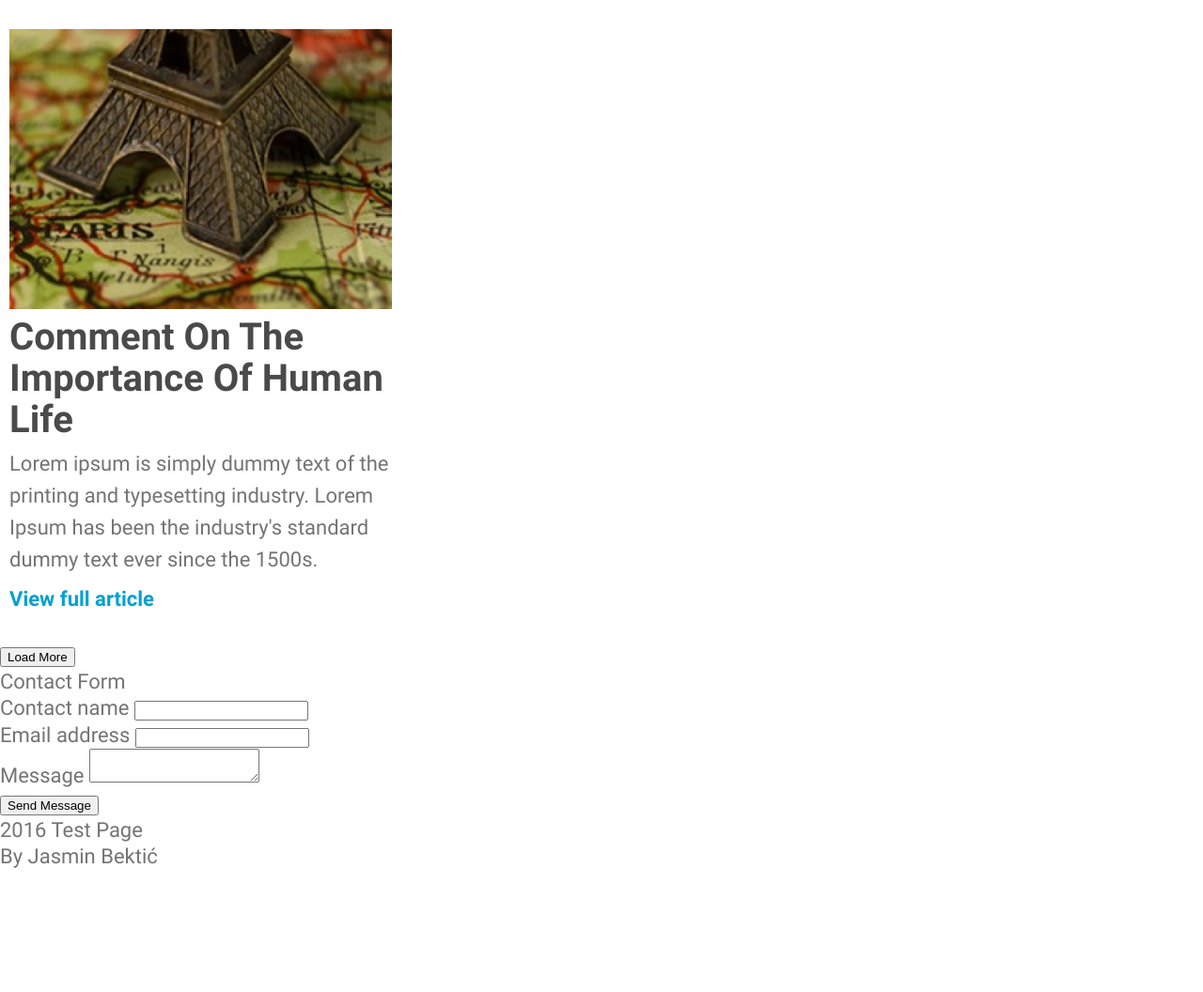
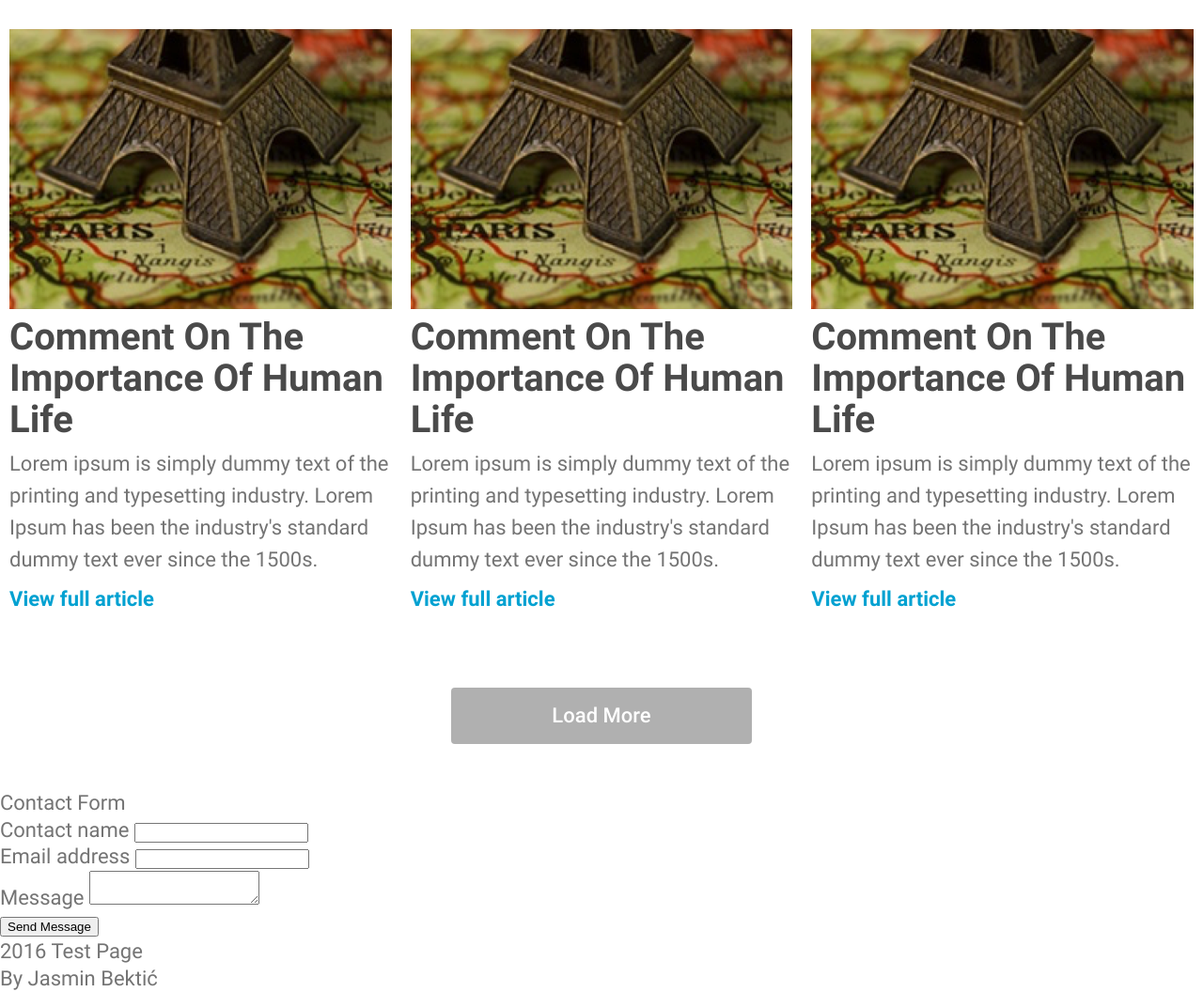
Before and after one commit to Jaskio/landing_page, a website: page index.html in a window 1280 px wide. Shown: the part 1200-2256 px from the top of the page at 94% size. Before the commit the page ends 2127 px from the top, so only its background shows below. Drawn offline with nearby package versions, Linux system fonts and the light colour scheme.

Commit message:
load button stylized

```diff
--- a/index.html
+++ b/index.html
@@ -146,6 +146,40 @@
                         <a href="">View full article</a>
                     </div>
                 </div>
+                <div class="gridItem">
+                    <div class="gridItemImage">
+                        <img src="assets/images/content-image.png" alt="Tower">
+                    </div>
+                    <div class="gridItemTitle">
+                        <h2>Comment On The Importance Of Human Life</h2>
+                    </div>
+                    <div class="gridItemInfo">
+                        <p>
+                            Lorem ipsum is simply dummy text of the printing and typesetting industry.
+                            Lorem Ipsum has been the industry's standard dummy text ever since the 1500s.
+                        </p>
+                    </div>
+                    <div class="gridItemLink">
+                        <a href="">View full article</a>
+                    </div>
+                </div>
+                <div class="gridItem">
+                    <div class="gridItemImage">
+                        <img src="assets/images/content-image.png" alt="Tower">
+                    </div>
+                    <div class="gridItemTitle">
+                        <h2>Comment On The Importance Of Human Life</h2>
+                    </div>
+                    <div class="gridItemInfo">
+                        <p>
+                            Lorem ipsum is simply dummy text of the printing and typesetting industry.
+                            Lorem Ipsum has been the industry's standard dummy text ever since the 1500s.
+                        </p>
+                    </div>
+                    <div class="gridItemLink">
+                        <a href="">View full article</a>
+                    </div>
+                </div>
             </div>
             <div class="loadButton">
                 <button>Load More</button>
--- a/src/sass/components/_buttons.scss
+++ b/src/sass/components/_buttons.scss
@@ -18,3 +18,14 @@
         height: $slider-dots-size;
     }
 }
+
+@mixin load-articles() {
+    @extend .button;
+    background: $load-btn;
+    font-size: $font-size-base;
+    font-family: $font-main-medium;
+    color: $font-color-white;
+    height: 60px;
+    width: 320px;
+    border-radius: 4px;
+}
--- a/src/sass/sections/_content.scss
+++ b/src/sass/sections/_content.scss
@@ -50,7 +50,7 @@
             cursor: auto;
             margin: 0 4px;
             & button {
-                @include dots();
+                @include dots;
             }
         }
         & .slick-active button {
@@ -97,3 +97,16 @@
         }
     }
 }
+
+/*
+######################
+    Load Button
+######################
+*/
+.loadButton {
+    text-align: center;
+    margin: 49px 0;
+    & button {
+        @include load-articles;
+    }
+}
```
Also changed, not shown: dist/css/app.css, 1 other file.
